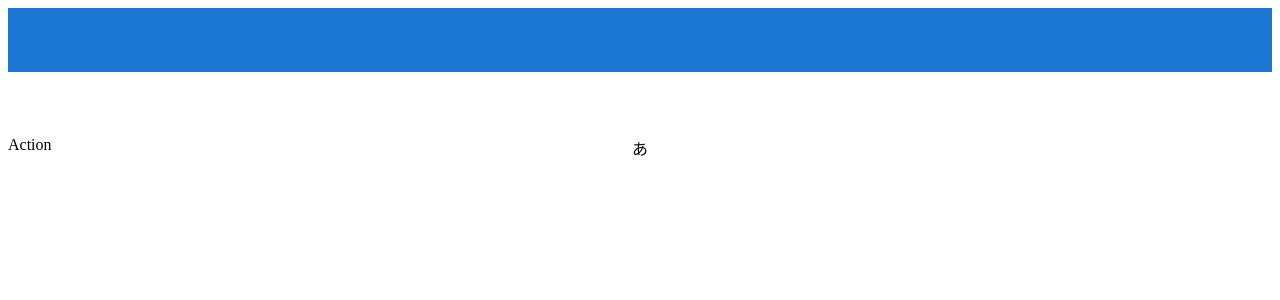
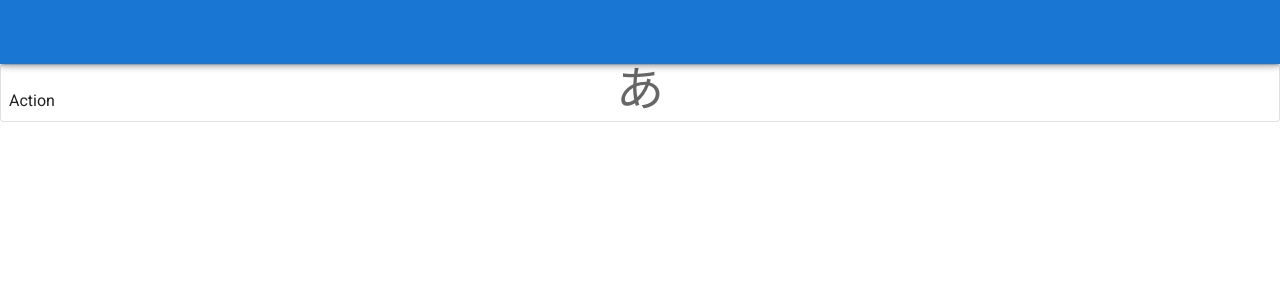
Before and after one commit to steffennilsen/flashcard, a Vue app: page /cardView in a window 1280 px wide. Shown: the top 300 px of the page. Built offline with nearby package versions, Linux system fonts and the light colour scheme.

Commit message:
--wip-- [skip ci]

```diff
--- a/src/App.vue
+++ b/src/App.vue
@@ -18,3 +18,9 @@ export default class App extends Vue {
 
 }
 </script>
+
+<style lang="scss">
+  body {
+    font-family: Roboto;
+  }
+</style>
--- a/src/components/Card.vue
+++ b/src/components/Card.vue
@@ -9,10 +9,10 @@
     <div class="card-container">
       <div class="card">
         <div class="card-front">
-          <div v-show="model.textA">{{ model.textA }}</div>
+          <div v-show="model.textA" class="display-2">{{ model.textA }}</div>
         </div>
         <div class="card-back">
-          <div v-show="model.textB">{{ model.textB }}</div>
+          <div v-show="model.textB" class="display-2">{{ model.textB }}</div>
         </div>
       </div>
     </div>
--- a/src/plugins/vuetify.ts
+++ b/src/plugins/vuetify.ts
@@ -1,5 +1,6 @@
 import Vue from "vue";
 import Vuetify from "vuetify";
+import 'vuetify/dist/vuetify.min.css';
 
 Vue.use(Vuetify);
 
```
